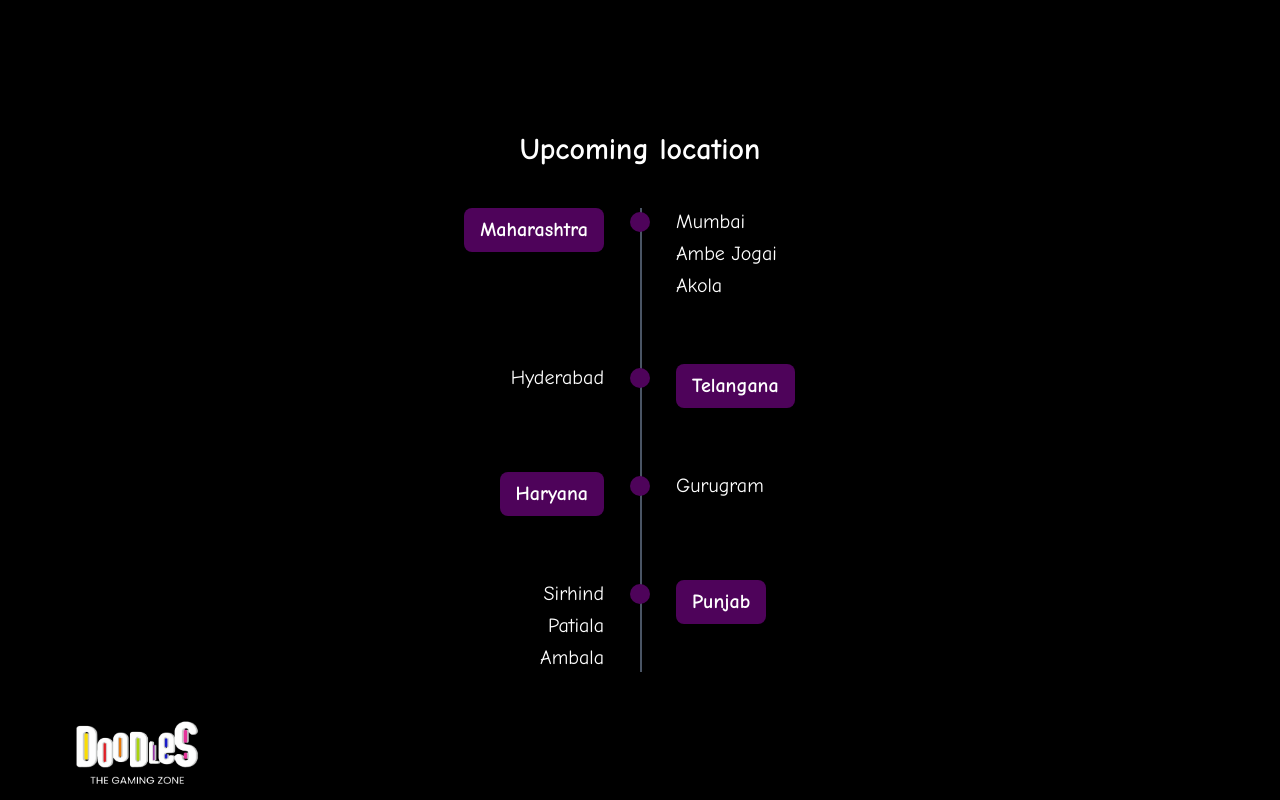
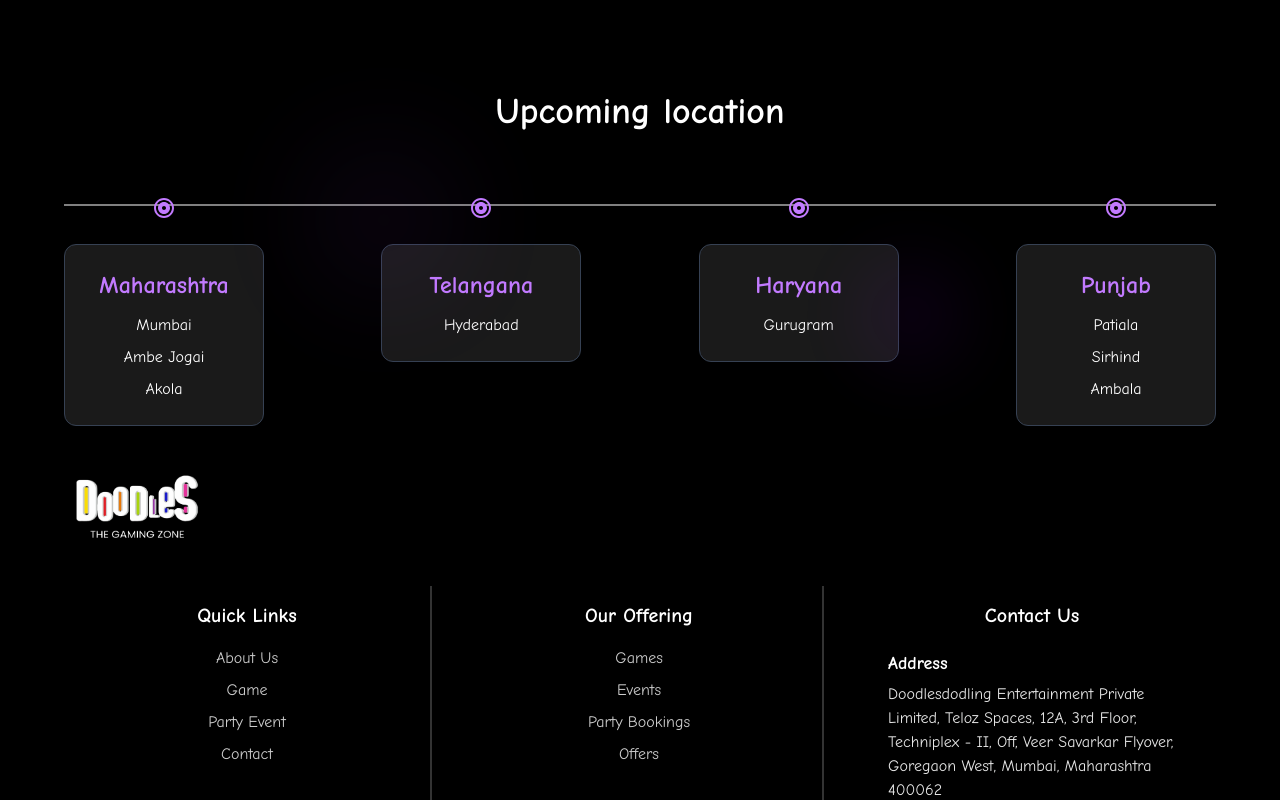
Before and after one commit to shivanshmishr/Doidles, a Next.js app: page /location in a window 1280 px wide. Shown: the part 820-1620 px from the top of the page. Built offline with nearby package versions, Linux system fonts and the light colour scheme.

Commit message:
Code done

```diff
--- a/src/components/home/PartySectionAnimation.tsx
+++ b/src/components/home/PartySectionAnimation.tsx
@@ -132,7 +132,7 @@ const PartySectionAnimation = () => {
               ref={(el) => {
                 cardsRef.current[index] = el;
               }}
-              className="absolute top-1/2 left-1/2 -translate-x-1/2 -translate-y-1/2 flex flex-col gap-4"
+              className="absolute w-[90%] md:w-auto top-1/2 left-1/2 -translate-x-1/2 -translate-y-1/2 flex flex-col md:gap-4"
             >
               <Image
                 src={card.image}
@@ -144,7 +144,7 @@ const PartySectionAnimation = () => {
               />
               <div
                 className={`
-                  w-full gamingFont text-center text-[1.75rem] md:text-[2.5rem] text-white font-semibold mix-blend-screen
+                  w-full gamingFont text-center mt-2 text-[1.5rem] md:text-[2.5rem] text-white font-semibold mix-blend-screen
                 `}
               >
                 {card.title}
--- a/src/components/layout/Footer.tsx
+++ b/src/components/layout/Footer.tsx
@@ -7,6 +7,7 @@ import { IoLogoWhatsapp } from "react-icons/io";
 import { IoLogoLinkedin } from "react-icons/io5";
 import { FaFacebook } from "react-icons/fa";
 import { RiInstagramFill } from "react-icons/ri";
+import Link from "next/link";
 
 export const Footer = () => {
   return (
@@ -27,20 +28,29 @@ export const Footer = () => {
       <div className="grid grid-cols-1 md:grid-cols-3 justify-end gap-6 mt-10">
         <div className="flex flex-col pb-10 items-center md:border-r-2 border-white/20">
           <h1 className="text-xl font-semibold my-4">Quick Links</h1>
-          <ul className="space-y-2 flex flex-col justify-center items-center md:items-start md:ml-10">
-            <li className="text-md text-white/80">About Us</li>
-            <li className="text-md text-white/80">Game</li>
-            <li className="text-md text-white/80">Party/Event</li>
-            <li className="text-md text-white/80">Contact</li>
+          <ul className="space-y-2 flex flex-col justify-center items-center">
+            <Link href="/">
+              <li className="text-md text-white/80 hover:text-[#D214E6] hover:scale-125">About Us</li>
+            </Link>
+            <Link href="/games">
+              <li className="text-md text-white/80 hover:text-[#D214E6] hover:scale-125">Game</li>
+            </Link>
+            <Link href="/party-events">
+              <li className="text-md text-white/80 hover:text-[#D214E6] hover:scale-125">Party Event</li>
+            </Link>
+            <Link href="/contact">
+              <li className="text-md text-white/80 hover:text-[#D214E6] hover:scale-125">Contact</li>
+            </Link>
+
           </ul>
         </div>
         <div className="flex flex-col pb-10 items-center md:border-r-2 border-white/20">
           <h1 className="text-xl font-semibold my-4">Our Offering</h1>
-          <ul className="space-y-2 flex flex-col justify-center items-center md:items-start md:ml-10">
-            <li className="text-md text-white/80">Games</li>
-            <li className="text-md text-white/80">Events</li>
-            <li className="text-md text-white/80">Party Bookings</li>
-            <li className="text-md text-white/80">Offers</li>
+          <ul className="space-y-2 flex flex-col justify-center items-center">
+            <li className="text-md text-white/80 hover:text-[#D214E6] hover:scale-125">Games</li>
+            <li className="text-md text-white/80 hover:text-[#D214E6] hover:scale-125">Events</li>
+            <li className="text-md text-white/80 hover:text-[#D214E6] hover:scale-125">Party Bookings</li>
+            <li className="text-md text-white/80 hover:text-[#D214E6] hover:scale-125">Offers</li>
           </ul>
         </div>
         <div className="flex flex-col pb-10 items-center">
@@ -99,7 +109,9 @@ export const Footer = () => {
         </div>
       </div>
       <hr className="border-white/50 mt-10" />
-      <p className="text-xs md:text-sm text-center my-3">© 2025 DoodlesDodling Entertainment Private Limited. All Rights Reserved.</p>
+      <p className="text-xs md:text-sm text-center my-3">
+        © 2025 DoodlesDodling Entertainment Private Limited. All Rights Reserved.
+      </p>
     </div>
   );
 };
--- a/src/components/locations/UpcomingLocation.tsx
+++ b/src/components/locations/UpcomingLocation.tsx
@@ -1,81 +1,181 @@
 "use client";
 import React from "react";
+import { motion, Variants } from "framer-motion";
+import { Focus } from "lucide-react";
+import { RiFocus2Fill } from "react-icons/ri";
 
-const data = [
+const UpcomingLocationSection = () => {
+  const locations = [
     {
-    left: (
-      <div className="inline-block text-md md:text-xl bg-[#4E035A] px-4 py-2 rounded-lg font-semibold">
-        Maharashtra
-      </div>
-    ),
-    right: (
-      <div className="space-y-1 text-md md:text-xl text-left">
-        <div>Mumbai</div>
-        <div>Ambe Jogai</div>
-        <div>Akola</div>
-      </div>
-    ),
+      state: "Maharashtra",
+      cities: ["Mumbai", "Ambe Jogai", "Akola"],
+      color: "from-purple-600 to-purple-400"
     },
     {
-    left: <div className="text-md md:text-xl">Hyderabad</div>,
-    right: (
-      <div className="inline-block text-md md:text-xl bg-[#4E035A] px-4 py-2 rounded-lg font-semibold">
-        Telangana
-      </div>
-    ),
+      state: "Telangana",
+      cities: ["Hyderabad"],
+      color: "from-purple-600 to-purple-400"
     },
     {
-    left: (
-      <div className="inline-block text-md md:text-xl bg-[#4E035A] px-4 py-2 rounded-lg font-semibold">
-        Haryana
-      </div>
-    ),
-    right: <div className="text-md md:text-xl">Gurugram</div>,
+      state: "Haryana",
+      cities: ["Gurugram"],
+      color: "from-purple-600 to-purple-400"
     },
     {
-    left: (
-      <div className="space-y-1 text-md md:text-xl text-right">
-        <div>Sirhind</div>
-        <div>Patiala</div>
-        <div>Ambala</div>
-      </div>
-    ),
-    right: (
-      <div className="inline-block bg-[#4E035A] text-md md:text-xl px-4 py-2 rounded-lg font-semibold">
-        Punjab
-      </div>
-    ),
-  },
+      state: "Punjab",
+      cities: ["Patiala", "Sirhind", "Ambala"],
+      color: "from-purple-600 to-purple-400"
+    }
   ];
 
-const UpcomingLocationSection = () => {
+  const containerVariants: Variants = {
+    hidden: { opacity: 0 },
+    visible: {
+      opacity: 1,
+      transition: {
+        staggerChildren: 0.3,
+        delayChildren: 0.2
+      }
+    }
+  };
+
+  const itemVariants: Variants = {
+    hidden: {
+      opacity: 0,
+      y: 50
+    },
+    visible: {
+      opacity: 1,
+      y: 0,
+      transition: {
+        duration: 0.6,
+        ease: "easeOut"
+      }
+    }
+  };
+
+  const lineVariants: Variants = {
+    hidden: { scaleX: 0 },
+    visible: {
+      scaleX: 1,
+      transition: {
+        duration: 1.5,
+        ease: "easeInOut"
+      }
+    }
+  };
+
   return (
-    <div className="bg-black text-white py-10 relative">
-      <h2 className="text-3xl text-center md:text-3xl font-semibold my-10">
+    <div className="bg-black text-white py-10 px-4 relative overflow-hidden">
+      <motion.h2
+        className="text-3xl text-center md:text-4xl font-semibold mb-16"
+        initial={{ opacity: 0, y: -30 }}
+        animate={{ opacity: 1, y: 0 }}
+        transition={{ duration: 0.6 }}
+      >
         Upcoming location
-      </h2>
+      </motion.h2>
 
-      <div className="relative flex flex-col items-center">
-        {/* Center vertical line */}
-        <div className="absolute left-1/2 top-0 bottom-0 w-[2px] bg-gray-600 z-0" />
+      {/* Desktop Horizontal Timeline */}
+      <div className="hidden lg:block max-w-6xl mx-auto">
+        <div className="relative">
+          {/* Horizontal Line */}
+          <motion.div
+            className="absolute top-2 left-0 right-0 h-0.5 bg-white/50 origin-left"
+            variants={lineVariants}
+            initial="hidden"
+            animate="visible"
+          />
 
-        {/* Timeline items */}
-        <div className="flex flex-col space-y-16 z-10 w-full">
-          {data.map((row, index) => (
-            <div key={index} className="flex justify-center gap-5 items-start relative">
-              {/* Left */}
-              <div className="w-1/3 text-right pr-4">{row.left}</div>
-
-              {/* Dot */}
-              <div className="w-0 relative">
-                <div className="w-3 h-3 md:w-5 md:h-5 bg-[#4E035A] rounded-full absolute left-1/2 -translate-x-1/2 top-1" />
+          {/* Timeline Items */}
+          <motion.div
+            className="flex justify-between items-start relative"
+            variants={containerVariants}
+            initial="hidden"
+            animate="visible"
+          >
+            {locations.map((location, index) => (
+              <motion.div
+                key={index}
+                className="flex flex-col items-center relative"
+                variants={itemVariants}
+              >
+                {/* Focus Icon */}
+                <div className="w-6 h-6 mb-6 relative z-10 flex items-center justify-center">
+                  <RiFocus2Fill className="w-6 h-6 text-purple-400" />
                 </div>
 
-              {/* Right */}
-              <div className="w-1/3 text-left pl-4">{row.right}</div>
+                {/* Location Card */}
+                <div className="bg-white/10 backdrop-blur-sm border border-gray-700 rounded-xl p-6 min-w-[200px] hover:border-purple-500 transition-colors duration-300">
+                  <h3 className="text-purple-400 text-2xl font-semibold mb-3 text-center">
+                    {location.state}
+                  </h3>
+                  <div className="space-y-2">
+                    {location.cities.map((city, cityIndex) => (
+                      <div key={cityIndex} className="text-white text-center text-md">
+                        {city}
                       </div>
                     ))}
                   </div>
+                </div>
+              </motion.div>
+            ))}
+          </motion.div>
+        </div>
+      </div>
+
+      {/* Mobile/Tablet Vertical Timeline */}
+      <div className="block lg:hidden max-w-md mx-auto">
+        <div className="relative">
+          {/* Vertical Line */}
+          <motion.div
+            className="absolute left-6 top-0 bottom-0 w-0.5 bg-gradient-to-b from-purple-600 to-purple-400 origin-top"
+            variants={lineVariants}
+            initial="hidden"
+            animate="visible"
+          />
+
+          {/* Timeline Items */}
+          <motion.div
+            className="space-y-8 relative"
+            variants={containerVariants}
+            initial="hidden"
+            animate="visible"
+          >
+            {locations.map((location, index) => (
+              <motion.div
+                key={index}
+                className="flex items-center relative"
+                variants={itemVariants}
+              >
+                {/* Focus Icon */}
+                <div className="w-6 h-6 relative z-10 mr-6 flex items-center justify-center">
+                  <Focus className="w-6 h-6 text-purple-400" />
+                </div>
+
+                {/* Location Card */}
+                <div className="bg-gray-900/80 backdrop-blur-sm border border-gray-700 rounded-xl p-4 flex-1 hover:border-purple-500 transition-colors duration-300">
+                  <h3 className="text-purple-400 text-lg font-semibold mb-2">
+                    {location.state}
+                  </h3>
+                  <div className="space-y-1">
+                    {location.cities.map((city, cityIndex) => (
+                      <div key={cityIndex} className="text-white text-sm">
+                        {city}
+                      </div>
+                    ))}
+                  </div>
+                </div>
+              </motion.div>
+            ))}
+          </motion.div>
+        </div>
+      </div>
+
+      {/* Background Decoration */}
+      <div className="absolute inset-0 opacity-10">
+        <div className="absolute top-1/4 left-1/4 w-32 h-32 bg-purple-500 rounded-full blur-3xl" />
+        <div className="absolute bottom-1/4 right-1/4 w-24 h-24 bg-purple-600 rounded-full blur-2xl" />
       </div>
     </div>
   );
```
Also changed, not shown: src/components/contact/ContactAddress.tsx (+5 -2 lines), src/components/games/HeroSection.tsx (+6 -6 lines), src/components/home/AboutSection.tsx (+4 -3 lines). Lines whose indentation alone changed are shown as unchanged.
